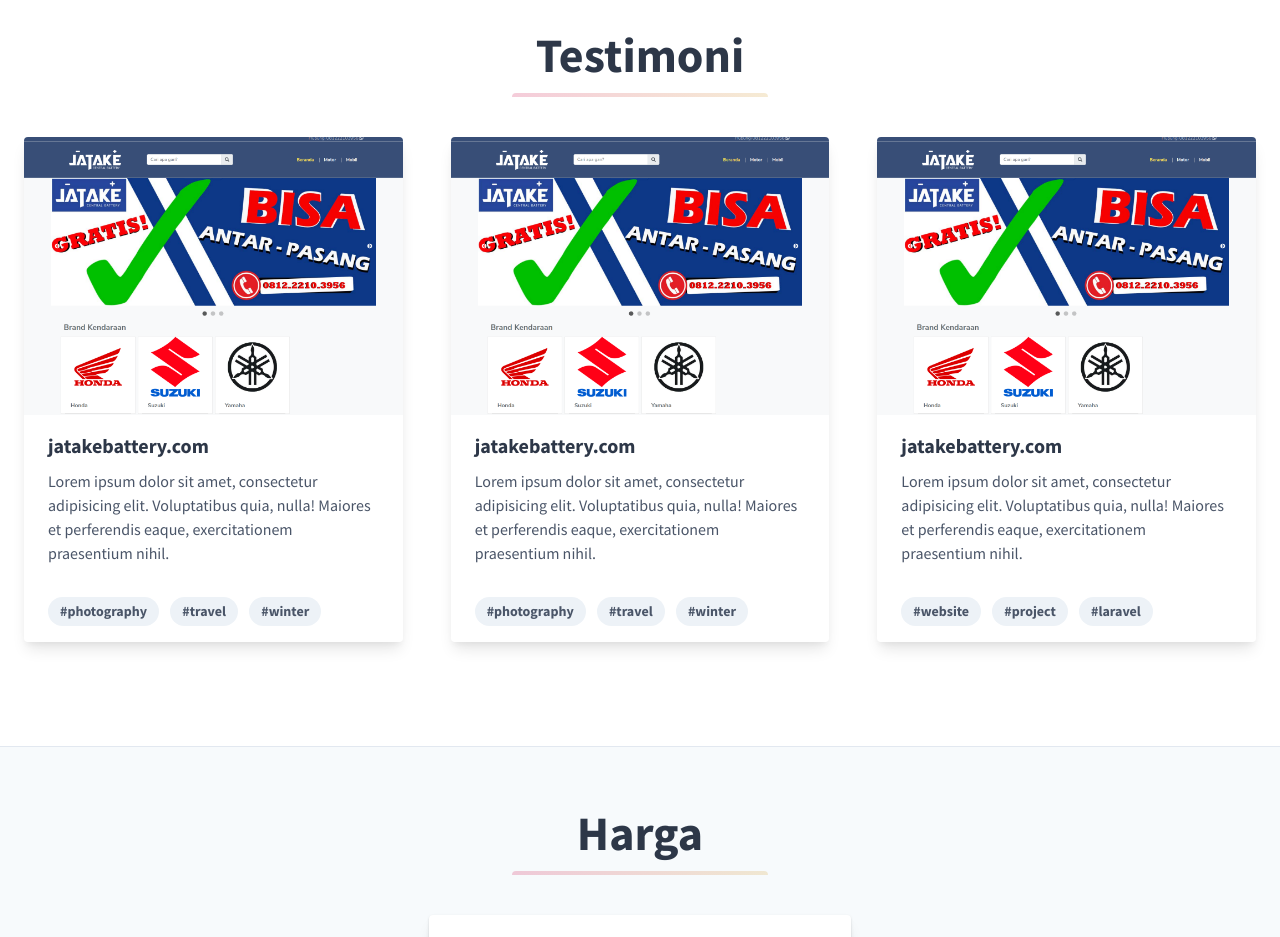
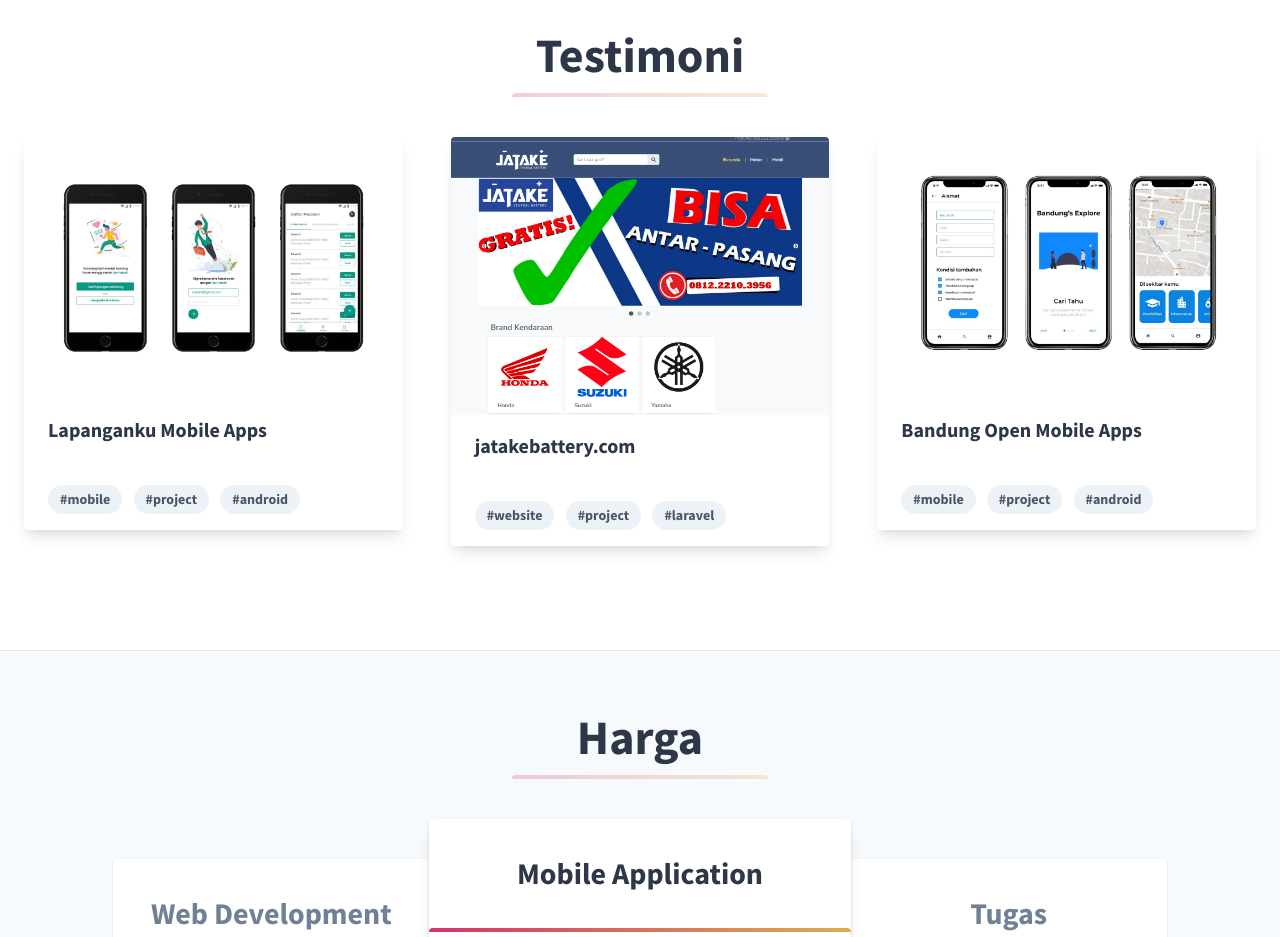
Before and after one commit to yonisaka/ht, a plain HTML site: page index.html in a window 1280 px wide. Shown: the part 1560-2497 px from the top of the page. Drawn offline with nearby package versions, Linux system fonts and the light colour scheme.

Commit message:
add testimoni

```diff
--- a/index.html
+++ b/index.html
@@ -247,17 +247,14 @@
 
 		<div class="w-full md:w-1/3 p-6 flex flex-col flex-grow flex-shrink">
 			<div class="max-w-sm rounded overflow-hidden shadow-lg">
-			  <img class="w-full" src="testimoni/jatake.png" alt="jatakebattery.com">
+			  <img class="w-full" src="testimoni/lapanganku.jpeg" alt="jatakebattery.com">
 			  <div class="px-6 py-4">
-			    <div class="font-bold text-xl text-gray-800 mb-2"><a href="jatakebattery.com">jatakebattery.com</a></div>
-			    <p class="text-gray-700 text-base">
-			      Lorem ipsum dolor sit amet, consectetur adipisicing elit. Voluptatibus quia, nulla! Maiores et perferendis eaque, exercitationem praesentium nihil.
-			    </p>
+			    <div class="font-bold text-xl text-gray-800 mb-2"><a href="jatakebattery.com">Lapanganku Mobile Apps</a></div>
 			  </div>
 			  <div class="px-6 py-4">
-			    <span class="inline-block bg-gray-200 rounded-full px-3 py-1 text-sm font-semibold text-gray-700 mr-2">#photography</span>
-			    <span class="inline-block bg-gray-200 rounded-full px-3 py-1 text-sm font-semibold text-gray-700 mr-2">#travel</span>
-			    <span class="inline-block bg-gray-200 rounded-full px-3 py-1 text-sm font-semibold text-gray-700">#winter</span>
+			    <span class="inline-block bg-gray-200 rounded-full px-3 py-1 text-sm font-semibold text-gray-700 mr-2">#mobile</span>
+			    <span class="inline-block bg-gray-200 rounded-full px-3 py-1 text-sm font-semibold text-gray-700 mr-2">#project</span>
+			    <span class="inline-block bg-gray-200 rounded-full px-3 py-1 text-sm font-semibold text-gray-700">#android</span>
 			  </div>
 			</div>
 		</div>
@@ -269,14 +266,11 @@
 			  <img class="w-full" src="testimoni/jatake.png" alt="jatakebattery.com">
 			  <div class="px-6 py-4">
 			    <div class="font-bold text-xl text-gray-800 mb-2"><a href="jatakebattery.com">jatakebattery.com</a></div>
-			    <p class="text-gray-700 text-base">
-			      Lorem ipsum dolor sit amet, consectetur adipisicing elit. Voluptatibus quia, nulla! Maiores et perferendis eaque, exercitationem praesentium nihil.
-			    </p>
 			  </div>
 			  <div class="px-6 py-4">
-			    <span class="inline-block bg-gray-200 rounded-full px-3 py-1 text-sm font-semibold text-gray-700 mr-2">#photography</span>
-			    <span class="inline-block bg-gray-200 rounded-full px-3 py-1 text-sm font-semibold text-gray-700 mr-2">#travel</span>
-			    <span class="inline-block bg-gray-200 rounded-full px-3 py-1 text-sm font-semibold text-gray-700">#winter</span>
+			    <span class="inline-block bg-gray-200 rounded-full px-3 py-1 text-sm font-semibold text-gray-700 mr-2">#website</span>
+			    <span class="inline-block bg-gray-200 rounded-full px-3 py-1 text-sm font-semibold text-gray-700 mr-2">#project</span>
+			    <span class="inline-block bg-gray-200 rounded-full px-3 py-1 text-sm font-semibold text-gray-700">#laravel</span>
 			  </div>
 			</div>
 		</div>
@@ -285,17 +279,14 @@
 
 		<div class="w-full md:w-1/3 p-6 flex flex-col flex-grow flex-shrink">
 			<div class="max-w-sm rounded overflow-hidden shadow-lg">
-			  <img class="w-full" src="testimoni/jatake.png" alt="jatakebattery.com">
+			  <img class="w-full" src="testimoni/bandungopen.jpeg" alt="jatakebattery.com">
 			  <div class="px-6 py-4">
-			    <div class="font-bold text-xl text-gray-800 mb-2"><a href="jatakebattery.com">jatakebattery.com</a></div>
-			    <p class="text-gray-700 text-base">
-			      Lorem ipsum dolor sit amet, consectetur adipisicing elit. Voluptatibus quia, nulla! Maiores et perferendis eaque, exercitationem praesentium nihil.
-			    </p>
+			    <div class="font-bold text-xl text-gray-800 mb-2"><a href="jatakebattery.com">Bandung Open Mobile Apps</a></div>
 			  </div>
 			  <div class="px-6 py-4">
-			    <span class="inline-block bg-gray-200 rounded-full px-3 py-1 text-sm font-semibold text-gray-700 mr-2">#website</span>
+			    <span class="inline-block bg-gray-200 rounded-full px-3 py-1 text-sm font-semibold text-gray-700 mr-2">#mobile</span>
 			    <span class="inline-block bg-gray-200 rounded-full px-3 py-1 text-sm font-semibold text-gray-700 mr-2">#project</span>
-			    <span class="inline-block bg-gray-200 rounded-full px-3 py-1 text-sm font-semibold text-gray-700">#laravel</span>
+			    <span class="inline-block bg-gray-200 rounded-full px-3 py-1 text-sm font-semibold text-gray-700">#android</span>
 			  </div>
 			</div>
 		</div>
```
Also changed, not shown: testimoni/bandungopen.jpeg (added), testimoni/lapanganku.jpeg (added).
